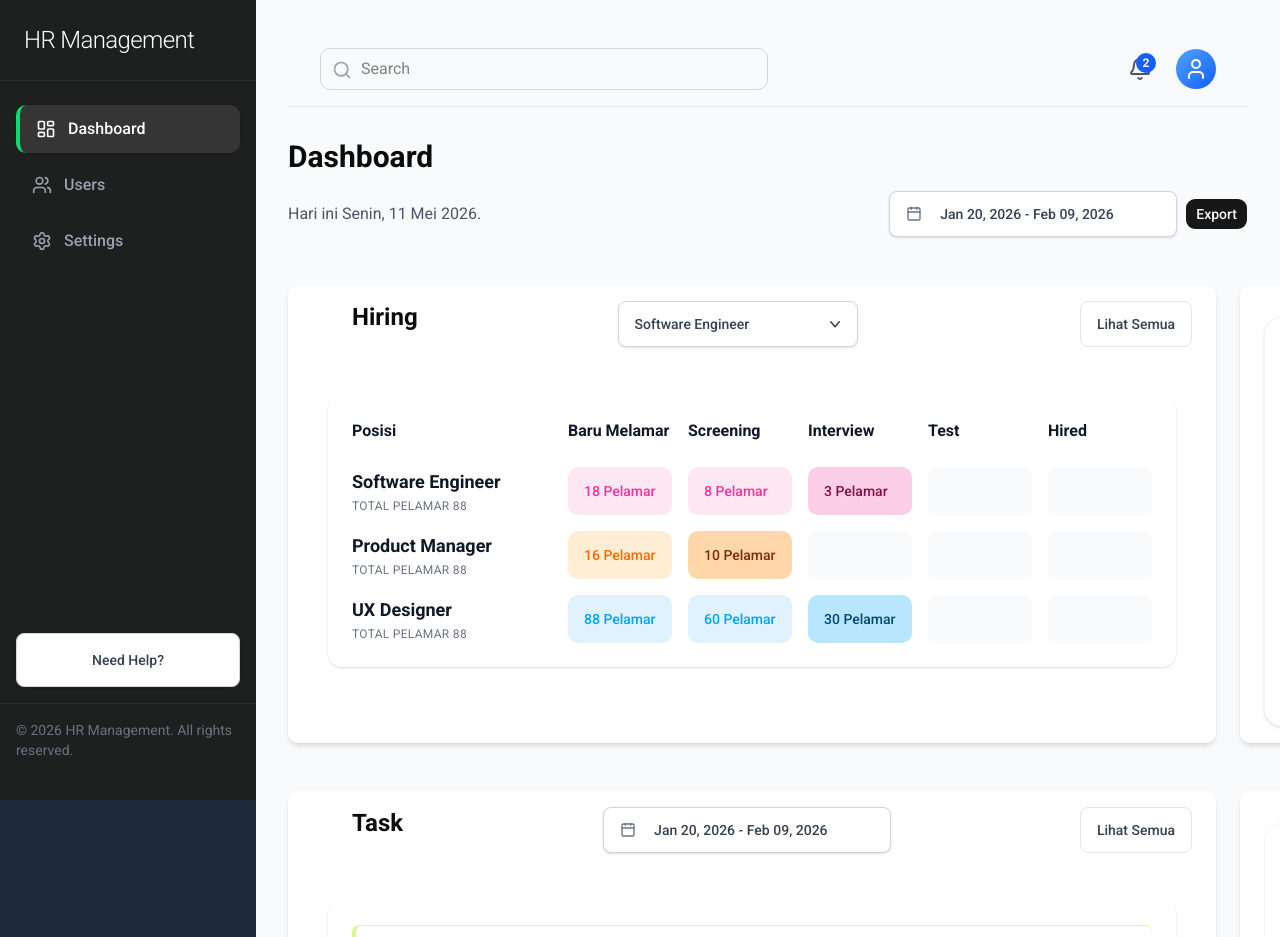
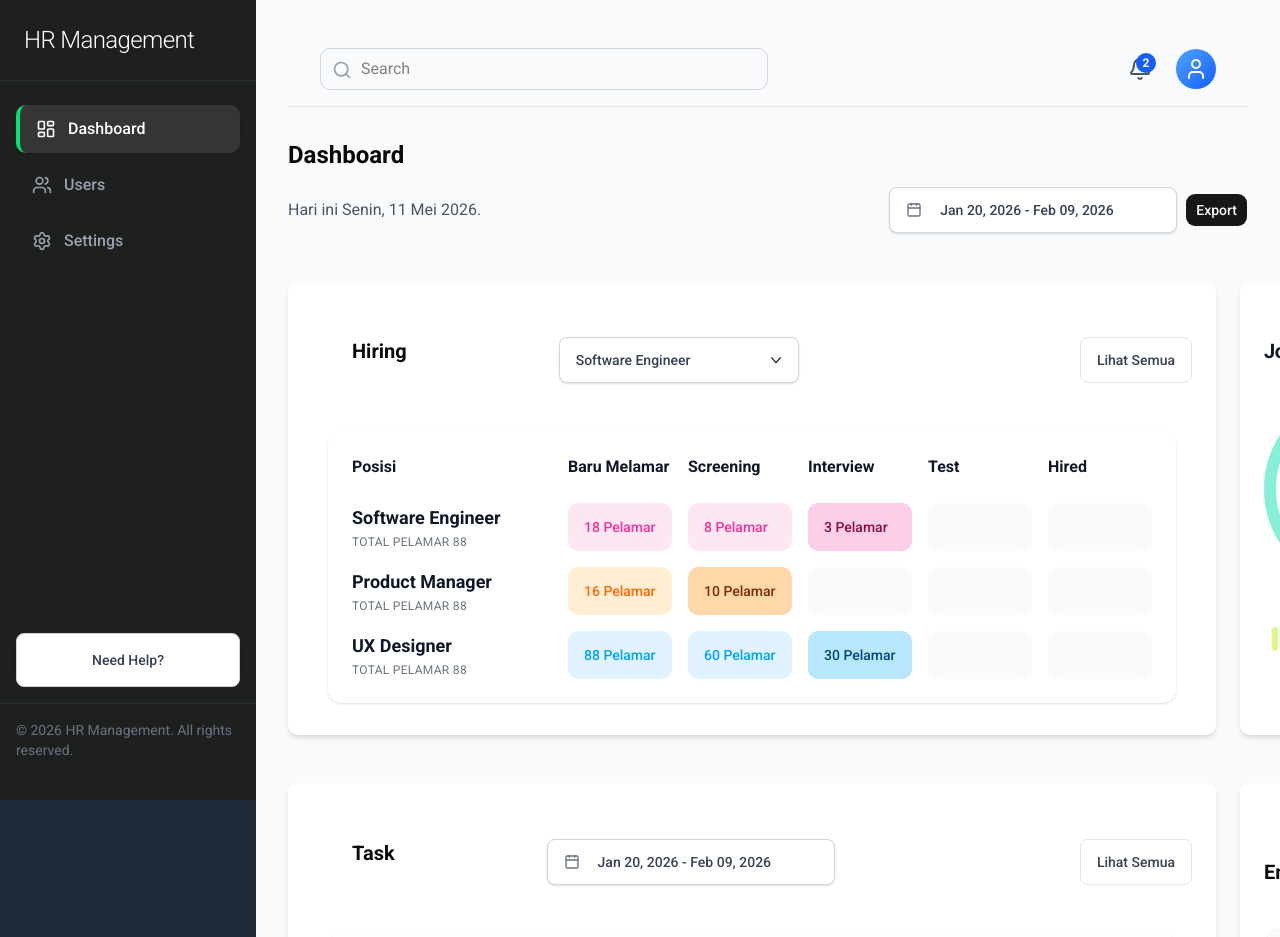
Before and after one commit to AmarMsd/dashboard-next-js, a Next.js app: page / in a window 1280 px wide. Shown: the top 937 px of the page. Built offline with nearby package versions, Linux system fonts and the light colour scheme; sample sign-in values are in the browser's storage.

Commit message:
improve: updated font size, margin, padding

```diff
--- a/src/app/(authentication)/login/login.jsx
+++ b/src/app/(authentication)/login/login.jsx
@@ -36,11 +36,11 @@ export default function LoginForm() {
 
   return (
     <div className="max-w-md w-full bg-[#1e1f1f] rounded-xl shadow-lg px-8 py-12">
-      <h2 className="text-5xl font-extrabold text-center mb-8 text-white">HR Management</h2>
+      <h2 className="text-2xl font-extrabold text-center mb-8 text-white">HR Management</h2>
 
       {error && <div className="text-red-500 mb-4 text-center">{error}</div>}
 
-      <form onSubmit={handleSubmit} className="space-y-6 text-white">
+      <form onSubmit={handleSubmit} className="space-y-6 text-white text-md">
         <InputField
           label="Username"
           type="text"
@@ -55,7 +55,7 @@ export default function LoginForm() {
           onChange={(e) => setPassword(e.target.value)}
           placeholder="Masukkan Password..."
         />
-        <button type="submit" className="w-full bg-blue-600 text-white py-3 rounded-lg">
+        <button type="submit" className="w-full bg-blue-600 text-white py-2 rounded-lg">
           MASUK
         </button>
       </form>
--- a/src/app/(dashboard)/page.jsx
+++ b/src/app/(dashboard)/page.jsx
@@ -19,7 +19,7 @@ export default function DashboardPage() {
     <>
       <Navbar />
 
-      <h1 className="text-3xl font-bold">Dashboard</h1>
+      <h1 className="text-2xl font-bold">Dashboard</h1>
       <div className="flex items-center justify-between gap-4 mt-4">
         <p className="text-gray-600">Hari ini Senin, 11 Mei 2026.</p>
 
@@ -33,9 +33,9 @@ export default function DashboardPage() {
 
         <div className="flex flex-row gap-6 mt-6">
             <div className="mt-6 rounded-lg shadow-md w-full px-6 py-4 bg-white">
-                <div className="flex item-center justify-between">
+                <div className="flex item-center justify-between mt-10">
                     <div className="flex flex-row gap-2">
-                        <h2 className="text-2xl font-bold ml-10 mr-48">Hiring</h2>
+                        <h2 className="text-xl font-bold ml-10 mr-36">Hiring</h2>
                         <DropDownJobs />
                     </div>
                     <div className="border rounded-md px-4 py-3 text-sm font-medium text-gray-700 hover:bg-gray-100 cursor-pointer">
@@ -55,9 +55,9 @@ export default function DashboardPage() {
 
         <div className="flex flex-row gap-6 mt-6">
             <div className="mt-6 rounded-lg shadow-md w-full px-6 py-4 bg-white">
-                <div className="flex item-center justify-between">
+                <div className="flex item-center justify-between mt-10">
                     <div className="flex flex-row gap-2">
-                        <h2 className="text-2xl font-bold  ml-10 mr-48">Task</h2>
+                        <h2 className="text-xl font-bold  ml-10 mr-36">Task</h2>
                         <DateRange />
                     </div>
 
--- a/src/components/Employee/Employee.jsx
+++ b/src/components/Employee/Employee.jsx
@@ -36,9 +36,9 @@ export default function Employee() {
   ];
 
   return (
-    <div className="rounded-2xl w-full max-w-sm border border-gray-100 mt-4 bg-white p-6">
+    <div className="rounded-2xl w-full max-w-sm mt-10 ">
       <div className="flex items-center justify-between mb-6">
-        <h2 className="text-2xl font-bold">Employee</h2>
+        <h2 className="text-xl font-bold">Employee</h2>
         <div className="border rounded-md px-4 py-3 text-sm font-medium text-gray-700 hover:bg-gray-100 cursor-pointer">
             Lihat Semua
         </div>
--- a/src/components/Export/Export.jsx
+++ b/src/components/Export/Export.jsx
@@ -3,7 +3,7 @@ import { Button } from "@/components/ui/button"
 export default function Export(){
     return (
         <div id="exportButton">
-            <Button>Export</Button>
+            <Button className="py-4">Export</Button>
         </div>
     )
 }
--- a/src/components/InputField/InputField.jsx
+++ b/src/components/InputField/InputField.jsx
@@ -10,7 +10,7 @@ export default function InputField({ label, type, value, onChange, placeholder,
         onChange={onChange}
         placeholder={placeholder}
         required={required}
-        className="w-full px-4 py-3 border border-gray-300 rounded-lg focus:ring-2 focus:ring-blue-500 outline-none transition text-white-300 bg-[#1e1f1f]"
+        className="w-full px-4 py-2 border border-gray-300 rounded-lg focus:ring-2 focus:ring-blue-500 outline-none transition text-white-300 bg-[#1e1f1f]"
       />
     </div>
   );
--- a/src/components/JobSummary/JobSummary.jsx
+++ b/src/components/JobSummary/JobSummary.jsx
@@ -39,7 +39,7 @@ export default function JobSummary() {
   let cumulativePercent = 0;
 
   return (
-    <div className="bg-white rounded-2xl shadow-sm p-6 w-full max-w-sm border border-gray-100 mt-4">
+    <div className="rounded-2xl w-full max-w-sm mt-10">
 
     <div className="flex justify-between items-center mb-6">
       <h2 className="text-xl font-bold tracking-tight text-gray-900">
```
Lines whose indentation alone changed are shown as unchanged.
